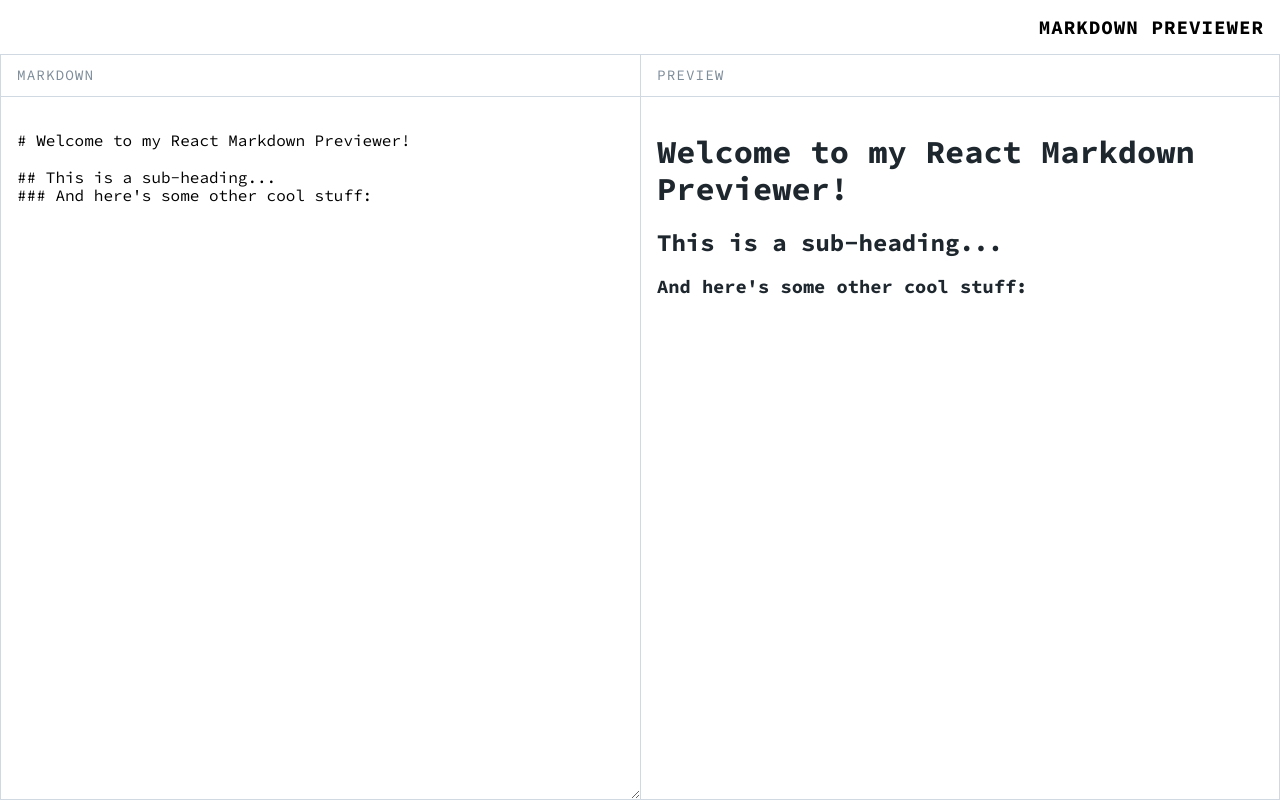
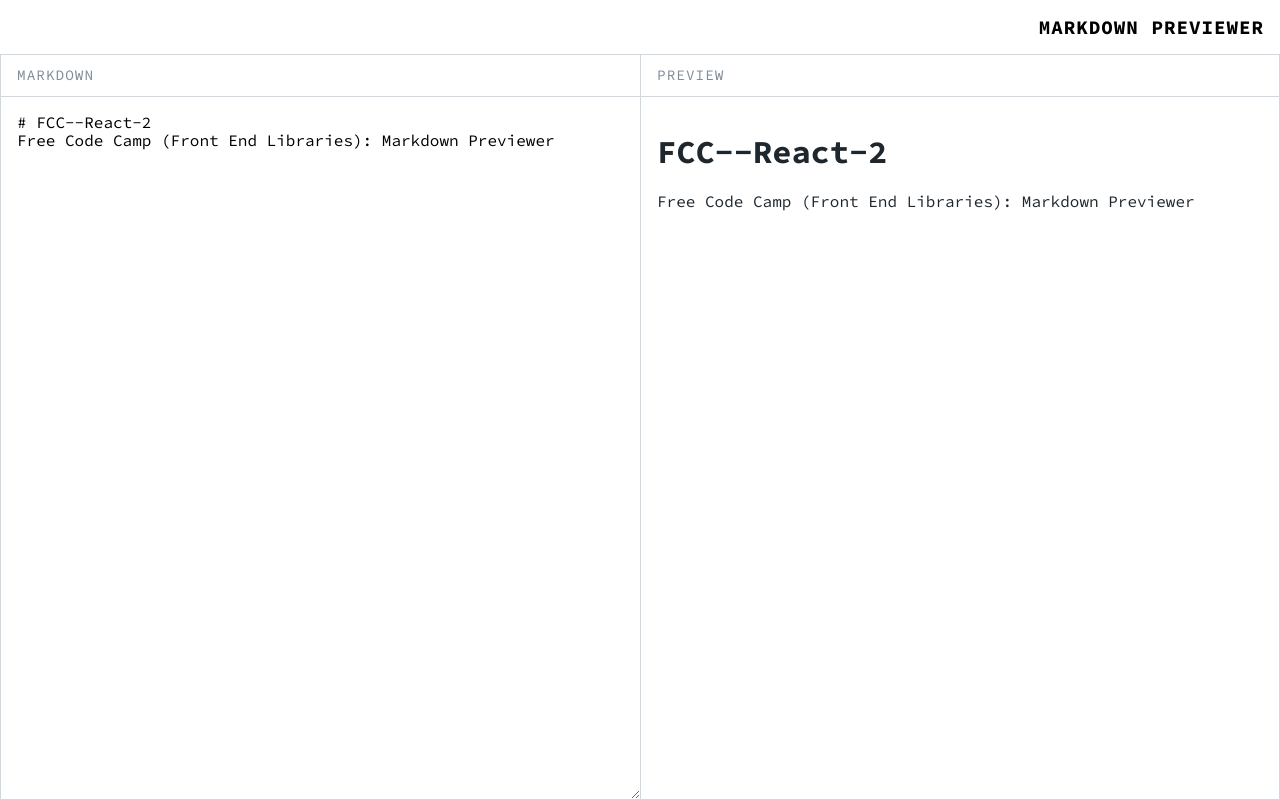
Before and after one commit to N-Nikolaev/FCC--React-2, a React (Vite) app: page / in a window 1280 px wide. Built offline with nearby package versions, Linux system fonts and the light colour scheme.

Commit message:
Created a raw README.md text copy

```diff
--- a/src/js/App.js
+++ b/src/js/App.js
@@ -1,17 +1,21 @@
-import React, { useState } from 'react'
+import React, { useState, useEffect, useCallback } from 'react'
 import Editor from './components/Editor'
 import Previewer from './components/Previewer'
 
 const App = () => {
+    const readmePath = require("../assets/README.txt"); // Had to create a text copy for the raw README.md
+    const [markdown, setMarkdown] = useState('')
 
-    const exampleMarkdown = `
-# Welcome to my React Markdown Previewer!
+    const fetchREADME = useCallback(() => {
+        fetch(readmePath)
+            .then(res => res.text())
+            .then(text => setMarkdown(text))
+            .catch(err => console.log(err))
+    })
 
-## This is a sub-heading...
-### And here's some other cool stuff:
-    `
-
-    const [markdown, setMarkdown] = useState(exampleMarkdown)
+    useEffect(() => {
+        fetchREADME();
+    },[])
 
     return (
         <main className='app'>
--- a/src/js/components/Previewer.js
+++ b/src/js/components/Previewer.js
@@ -7,7 +7,6 @@
     const cleanMarkdown = markdown => {
         const sanitizer = DOMPurify.sanitize;
         const sanitizedMarkdown = sanitizer(marked(markdown, {breaks: true}));
-        console.log(sanitizedMarkdown)
         return { __html: sanitizedMarkdown || '' };
     }
 
```
Also changed, not shown: src/assets/README.txt (added).
